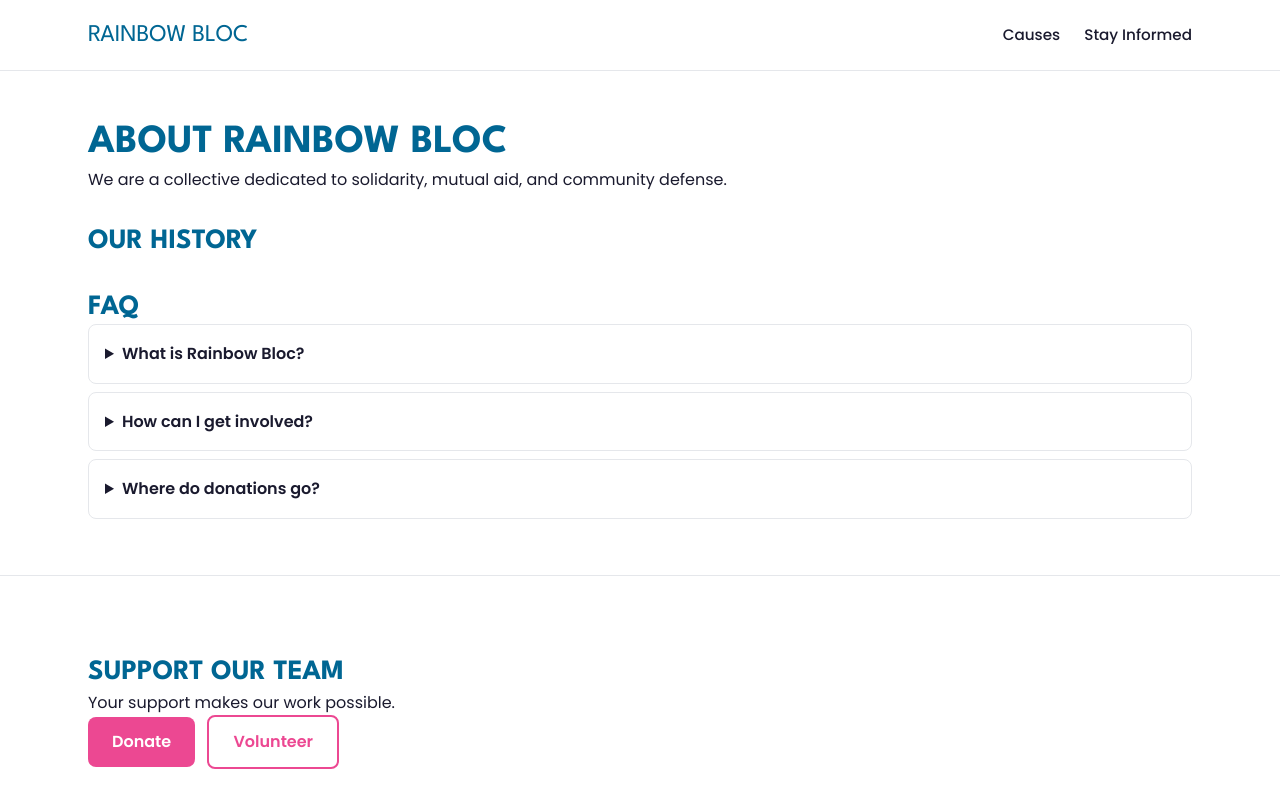
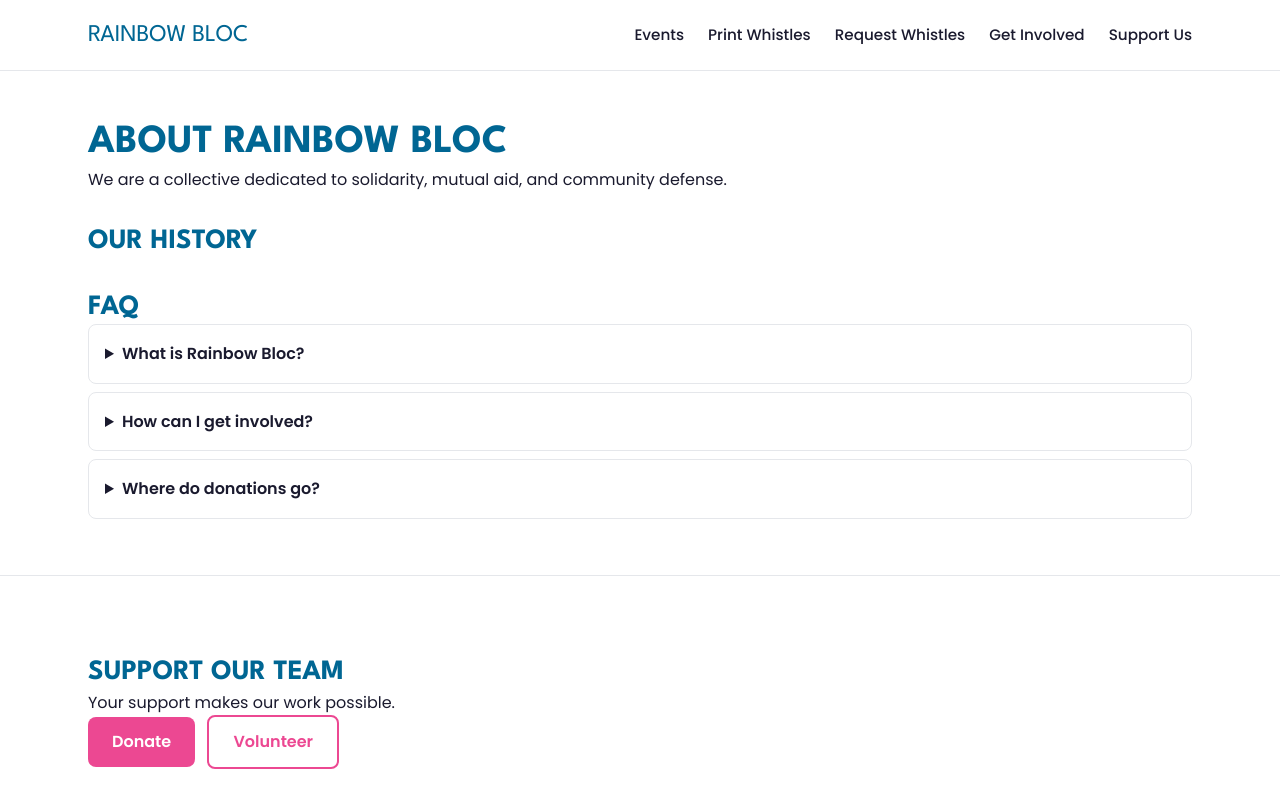
Before and after one commit to mishraclark/rainbow-bloc-site, an Astro site: page /about in a window 1280 px wide. Shown: the top 800 px of the page. Built offline with nearby package versions, Linux system fonts and the light colour scheme; Astro itself is replaced by a stand-in of ours.

```diff
--- a/src/components/Header.astro
+++ b/src/components/Header.astro
@@ -1,9 +1,10 @@
 ---
 const navLinks = [
-  // { href: "/get-involved", label: "Get Involved" },
-  { href: "/causes", label: "Causes" },
-  { href: "/stay-informed", label: "Stay Informed" },
-  // { href: "/about", label: "About Us" },
+  { href: "/#events", label: "Events" },
+  { href: "/#printing", label: "Print Whistles" },
+  { href: "/#request", label: "Request Whistles" },
+  { href: "/#get-involved", label: "Get Involved" },
+  { href: "/#support", label: "Support Us" },
 ];
 
 const currentPath = Astro.url.pathname;
--- a/src/styles/global.css
+++ b/src/styles/global.css
@@ -22,6 +22,8 @@ html {
   color: var(--color-text);
   background: var(--color-bg);
   line-height: 1.6;
+  scroll-behavior: smooth;
+  scroll-padding-top: 4rem;
 }
 
 body {
```
Also changed, not shown: src/pages/index.astro (+9 -7 lines).
